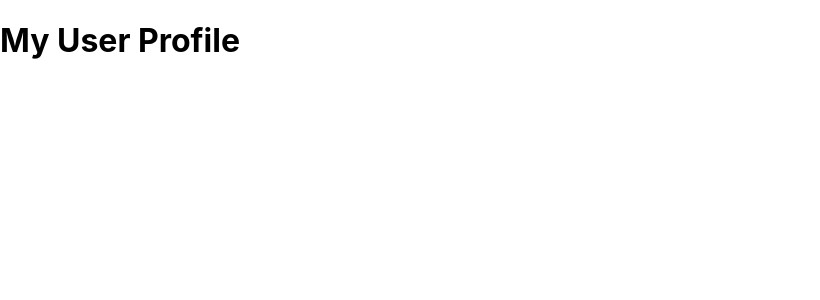
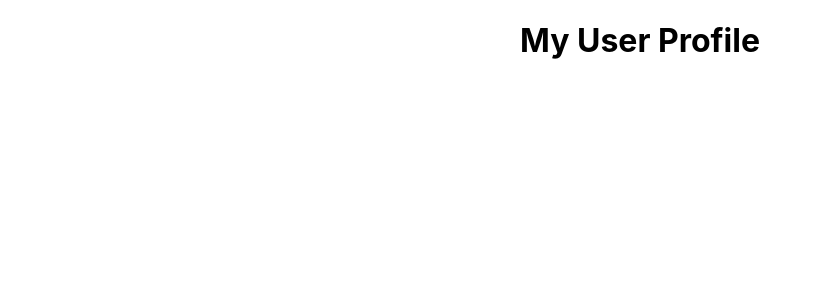
Before and after one commit to jIrwinCline/trupp-take-home, a React (Create React App) app: page / in a window 1280 px wide. Shown: the top 300 px of the page, without its empty margins (0-820 px from the left). Built offline with nearby package versions, Linux system fonts and the light colour scheme.

Commit message:
add center styling to profile page title

```diff
--- a/src/pages/profilePage.tsx
+++ b/src/pages/profilePage.tsx
@@ -1,11 +1,12 @@
 import React, { ReactElement } from "react";
+import "../styles/profile-page-styles.css";
 
 interface Props {}
 
 export default function profilePage({}: Props): ReactElement {
   return (
     <div>
-      <h1>My User Profile</h1>
+      <h1 className="header">My User Profile</h1>
     </div>
   );
 }
--- a/src/styles/profile-page-styles.css
+++ b/src/styles/profile-page-styles.css
@@ -1,3 +1,3 @@
-h1 {
-  margin: 0px 50% 0px 50%;
+h1.header {
+  text-align: center;
 }
```
